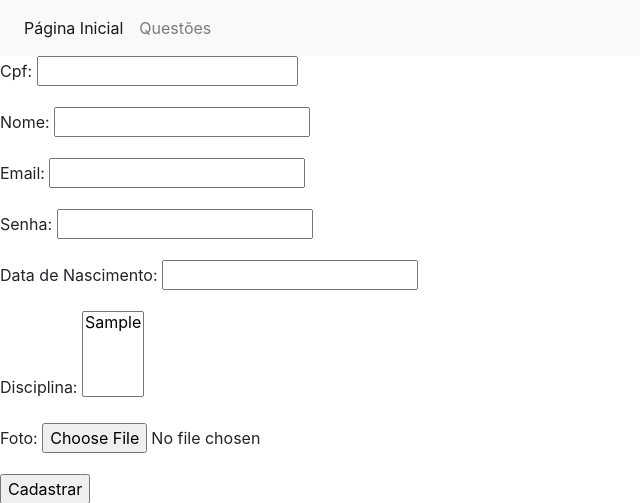
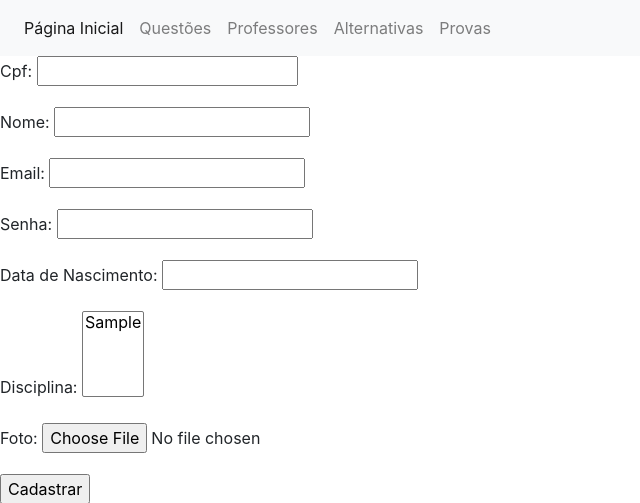
Before and after one commit to gustavofaquim/sgp, a Django app: page /cadastro-professor/ in a window 1280 px wide. Shown: the top 503 px of the page, without its empty margins (0-640 px from the left). Run offline with Django 3.2, Linux system fonts and the light colour scheme; tables that the repository leaves empty hold one stand-in row (values such as "Sample post"); some libraries are stand-ins or nearby versions.

```diff
--- a/code/sgp/templates/_layouts/base.html
+++ b/code/sgp/templates/_layouts/base.html
@@ -20,6 +20,15 @@
                 <li class="nav-item">
                     <a class="nav-link" href="{% url 'lista_questao' %}">Questões</a>
                 </li>
+                <li class="nav-item">
+                    <a class="nav-link" href="{% url 'lista_professores' %}">Professores</a>
+                </li>
+                <li class="nav-item">
+                    <a class="nav-link" href="{% url 'lista_alternativas' %}">Alternativas</a>
+                </li>
+                <li class="nav-item">
+                    <a class="nav-link" href="{% url 'lista_prova' %}">Provas</a>
+                </li>
             </ul>
         </div>
 
--- a/code/sgp/urls.py
+++ b/code/sgp/urls.py
@@ -14,12 +14,12 @@ urlpatterns = [
     path('lista_disciplina', views.lista_disciplina, name='lista_disciplina'),
     #Crud professor
     path('cadastro-professor/', views.cadastro_professor),
-    path('lista_professores/', views.lista_professor),
+    path('lista_professores/', views.lista_professor, name='lista_professores'),
     path('atualizar_professor/<int:cpf>/', views.atualizar_prof, name='atualizar_professor'),
     path('deletar_professor/<int:cpf>', views.deletar_prof, name='deletar_professor'),
     #Crud alternativa
     path('cadastro-alternativa/', views.cadastro_alternativa),
-    path('lista_alternativas/', views.lista_alternativa),
+    path('lista_alternativas/', views.lista_alternativa, name='lista_alternativas'),
     path('atualizar_alternativa/<int:id>/', views.atualizar_alter, name='atualizar_alternativa'),
     path('deletar_alternativa/<int:id>/', views.deletar_alter, name='deletar_alternativa'),
     #Crud questao
@@ -29,7 +29,7 @@ urlpatterns = [
     path('deletar_questao/<int:id>', views.deletar_quest, name='deletar_questao'),
     #Crud prova
     path('cadastro-prova/', views.cadastro_prova),
-    path('lista_prova/', views.lista_prova),
+    path('lista_prova/', views.lista_prova, name='lista_prova'),
     path('atualizar_prova/<int:id>', views.atualizar_prov, name='atualizar_prova'),
     path('deletar_questao/<int:id>', views.deletar_prov, name='deletar_prova'),
     path('gerar_prova/<int:id>', views.gerar_prova, name="gerar_prova"),
```
Also changed, not shown: code/sgp/templates/prova/modelo1.html (+3 -8 lines), code/sgp/templates/lista.html (line endings or trailing spaces).
